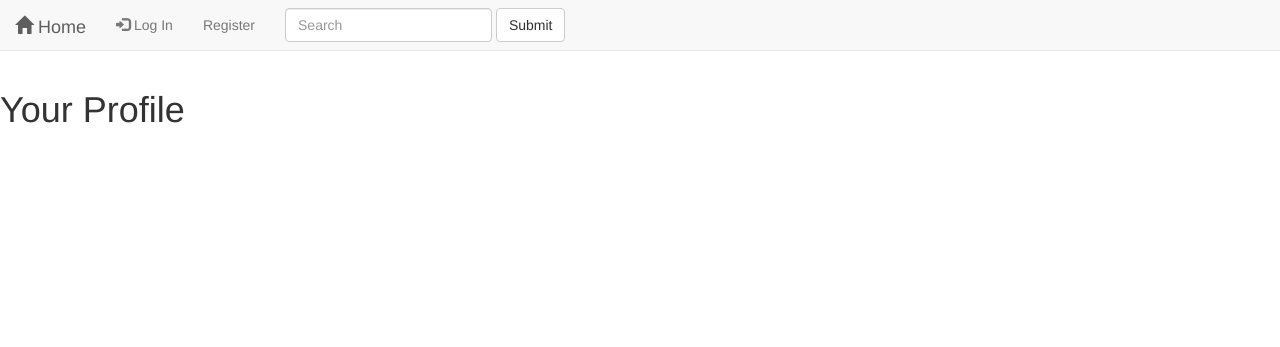
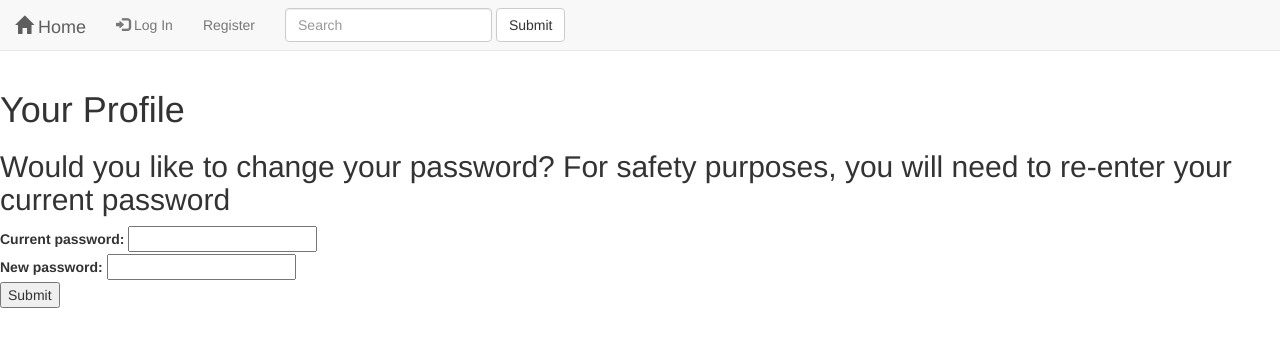
Before and after one commit to taliatrilling/UpdateMe, a Flask app: template templates/user_profile.html in a window 1280 px wide. Shown: the top 347 px of the page. Run offline with Flask 2, Linux system fonts and the light colour scheme; the template is opened without the code that fills it, so the values that code supplies are empty; some libraries are stand-ins or nearby versions.

Commit message:
added change password route and logic function, password can now be changed from one's user profile

```diff
--- a/server.py
+++ b/server.py
@@ -10,9 +10,9 @@ from model import User, Update, Comment, Pair, Message, Request, connect_to_db,
 
 from datetime import datetime
 
+from passlib.hash import bcrypt
+
 import os
-
-from itsdangerous import URLSafeSerializer
 
 app = Flask(__name__)
 
@@ -20,7 +20,6 @@ app = Flask(__name__)
 
 #reminder: need to input "source secret.sh" in shell to use
 app.secret_key = os.environ["SECRET_KEY"]
-# serializer = URLSafeSerializer(os.enviorn["URL_SECRET_KEY"])
 
 #so that error raised if jinja tries to reference an undefined variable
 app.jinja_env.undefined = StrictUndefined
@@ -267,6 +266,19 @@ def usernames_behind_connection_requests(current_requests):
 
 	return usernames
 
+def change_password(current_user_id, new_password):
+	"""Changes the password of the current user"""
+
+	User.query.filter(User.user_id == current_user_id).update({"password": bcrypt.encrypt(new_password)})
+	db.session.commit()
+	if User.query.filter(User.user_id == current_user_id, User.password == bcrypt.encrypt(new_password)).first():
+		return True
+	else:
+		return False
+
+
+def change_public_or_private():
+	pass
 
 #routes
 
@@ -636,11 +648,31 @@ def approve_request(request_id):
 	return redirect("/review-connection-requests")
 
 
-##to do: add way to comment directly from main feed? add links from profile pages to specific update pages?
+@app.route("/preferences/change-password-success", methods=["POST"])
+def change_password_success():
+	"""Calls function to change user password if correctly validated, redirects to profile and displays success message"""
+
+	user_id = session["user_id"]
+	username = session["username"]
+	current_password = request.form.get("current_password")
+	new_password = request.form.get("new_password")
+	print current_password, new_password
+	validation_success = check_user_credentials(username, current_password)
+
+	if validation_success:
+		print "I got here"
+		change_password(user_id, new_password)
+		print "I got here1"
+		flash("Your password has been successfully changed.")
+		return redirect("/profile/" + str(user_id))
+	else:
+		flash("Your current password was entered incorrectly, please try again.")
+		return redirect("/profile/" + str(user_id))
+
 
 
 if __name__ == '__main__':
-	app.debug = False
+	app.debug = True
 	connect_to_db(app)
 	DebugToolbarExtension(app)
 	app.run(host="0.0.0.0", port=5000)
--- a/templates/user_profile.html
+++ b/templates/user_profile.html
@@ -18,4 +18,13 @@
 
 {% endif %}
 
+<h2>Would you like to change your password? For safety purposes, you will need to re-enter your current password</h2>
+<form action="/preferences/change-password-success" method="POST">
+	<label>Current password:</label>
+	<input type="password" name="current_password"></br>
+	<label>New password:</label>
+	<input type="password" name="new_password"></br>
+	<input type="submit">
+</form>
+
 {% endblock %}
--- a/tests.py
+++ b/tests.py
@@ -108,6 +108,12 @@ class LogicTestCases(unittest.TestCase):
 		requests = Request.query.filter(Request.requestee_id == 2).all()
 		self.assertEqual(s.usernames_behind_connection_requests(requests), ["liara"])
 
+	def test_change_password(self):
+		pass
+
+	def test_change_public_or_private(self):
+		pass
+
 	def tearDown(self):
 		db.session.close()
 		db.drop_all()
```
